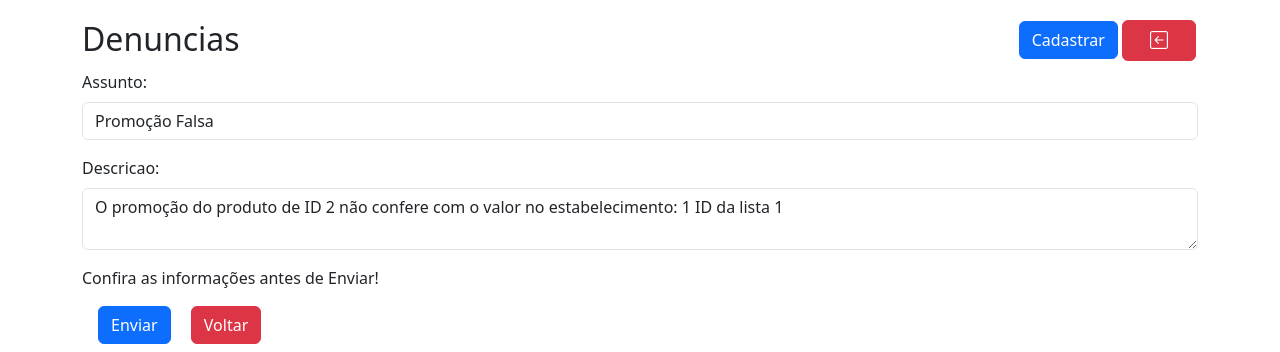
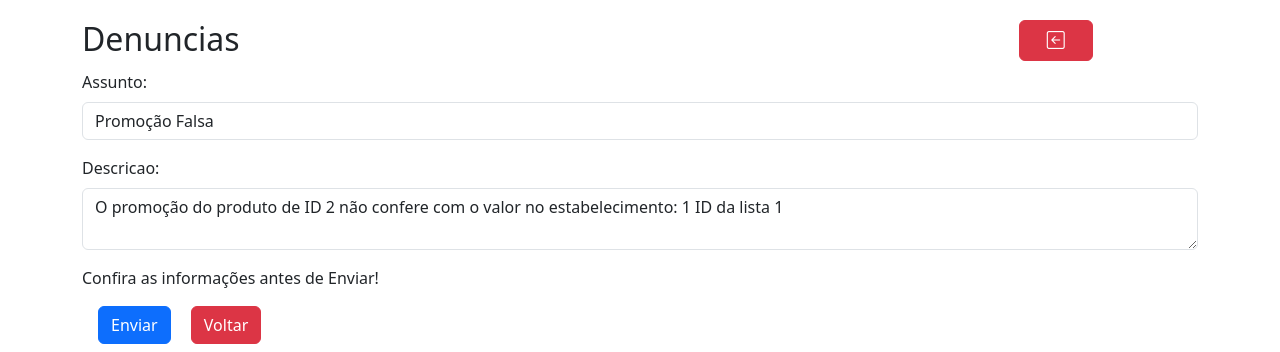
Before and after one commit to Gabriel-Louzada/ListFy, a FastAPI app: page /denuncia/promocao/1/2/1/1 in a window 1280 px wide. Shown: the part 68-420 px from the top of the page. Run offline with FastAPI, Linux system fonts and the light colour scheme.

Commit message:
correção em templates de denuncia

```diff
--- a/templates/denuncias/cadastrar_denuncia_promocao.html
+++ b/templates/denuncias/cadastrar_denuncia_promocao.html
@@ -11,7 +11,6 @@
                 <h2>Denuncias</h2>
             </div>
             <div class="col-5 col-xl-2 col-md-4 p-0 p-sm-1 justify-content-between">
-                <a href="/denuncia/cadastrar" class="btn btn-primary">Cadastrar</a>
                 <a href="/denuncia" class="btn btn-danger"> <i class="bi bi-arrow-left-square"></i></a>
             </div>
         </div>
```
Also changed, not shown: listfy.db.
